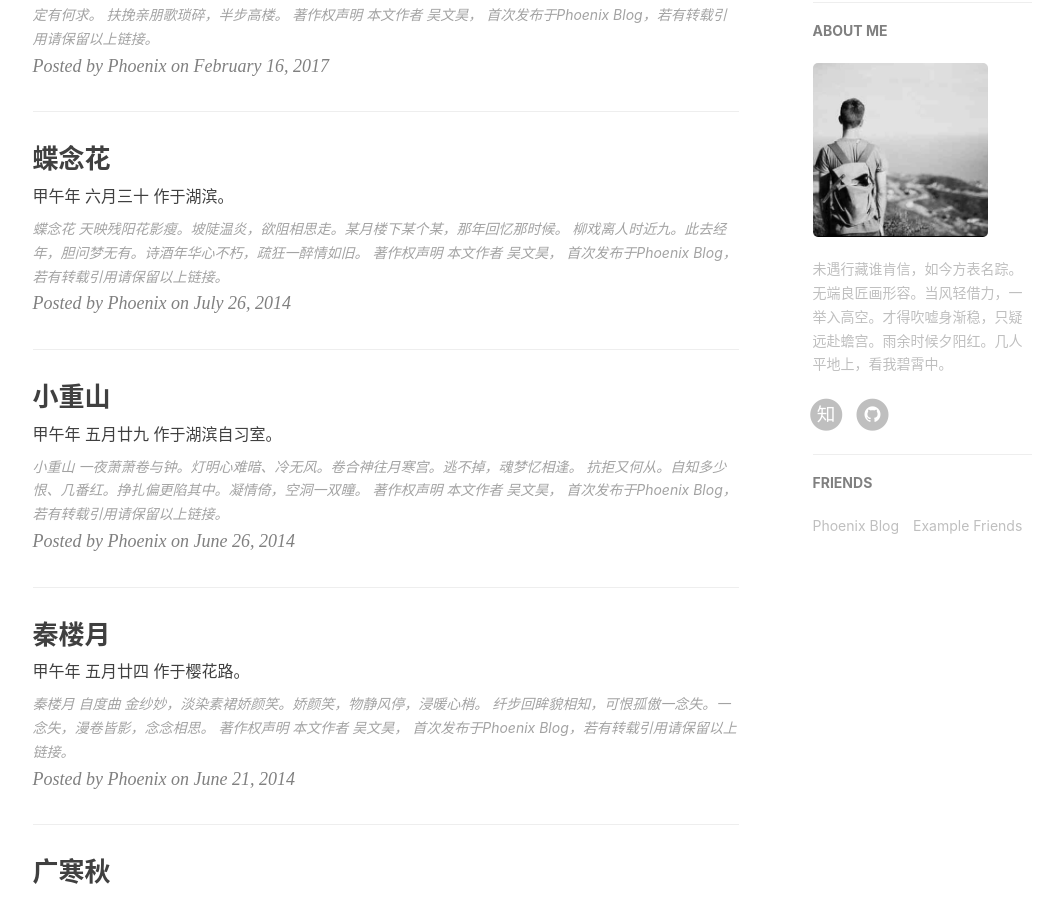
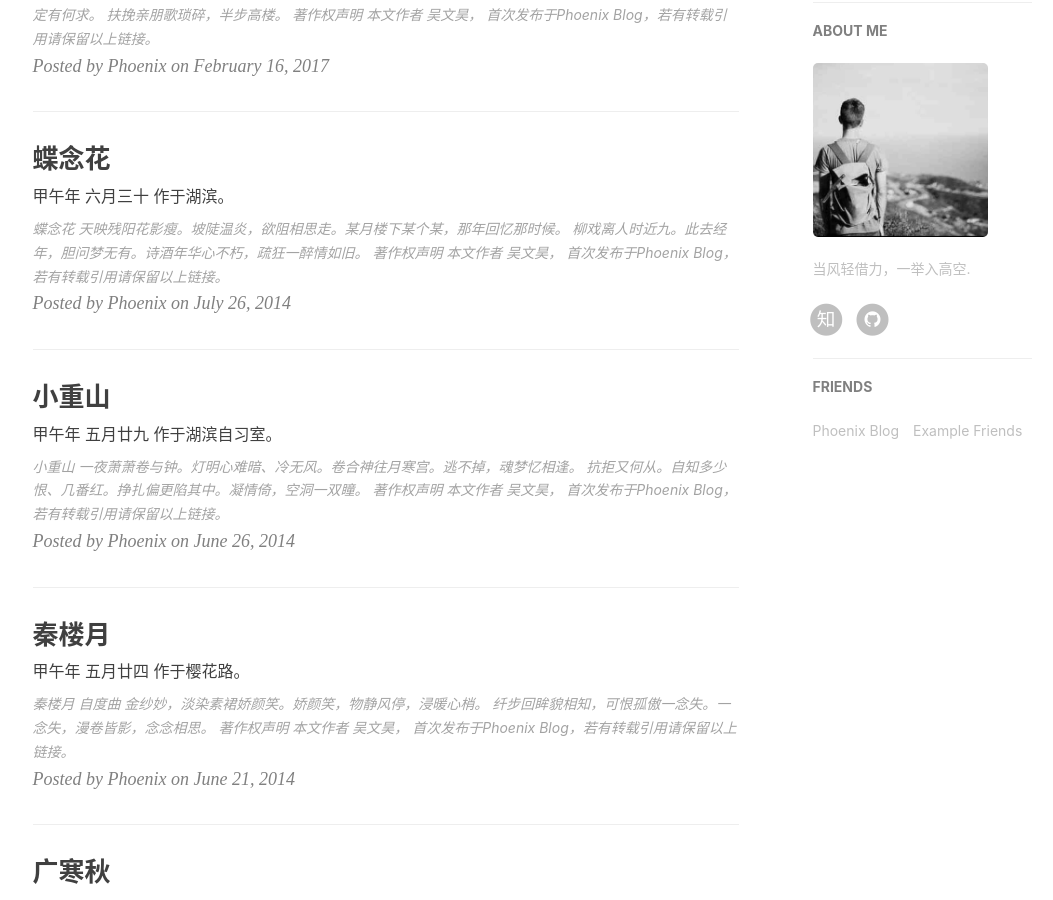
Before and after one commit to PhoenixW95/PhoenixW95.github.io, a Jekyll site: the page built from index.html, in a window 1280 px wide and 900 px high, scrolled down 563 px. Shown: the whole window, without its empty margins (135-1188 px from the left). Built offline with Jekyll 4.4.1, drawn with Linux system fonts in a browser that asks for light colours; nearby versions of some CDN libraries; the list of posts is cut into pages by our own code; comment, search, counter and statistics services are not loaded.

Commit message:
About me : fix

```diff
--- a/_config.yml
+++ b/_config.yml
@@ -68,7 +68,7 @@ ga_domain: phoenixwu.cn
 
 # Sidebar settings
 sidebar: true                           # whether or not using Sidebar.
-sidebar-about-description: "未遇行藏谁肯信，如今方表名踪。无端良匠画形容。当风轻借力，一举入高空。才得吹嘘身渐稳，只疑远赴蟾宫。雨余时候夕阳红。几人平地上，看我碧霄中。"
+sidebar-about-description: "当风轻借力，一举入高空."
 sidebar-avatar: "/img/avatar-phoenix.JPG"      # use absolute URL, seeing it's used in both `/` and `/about/`
 
 
```
